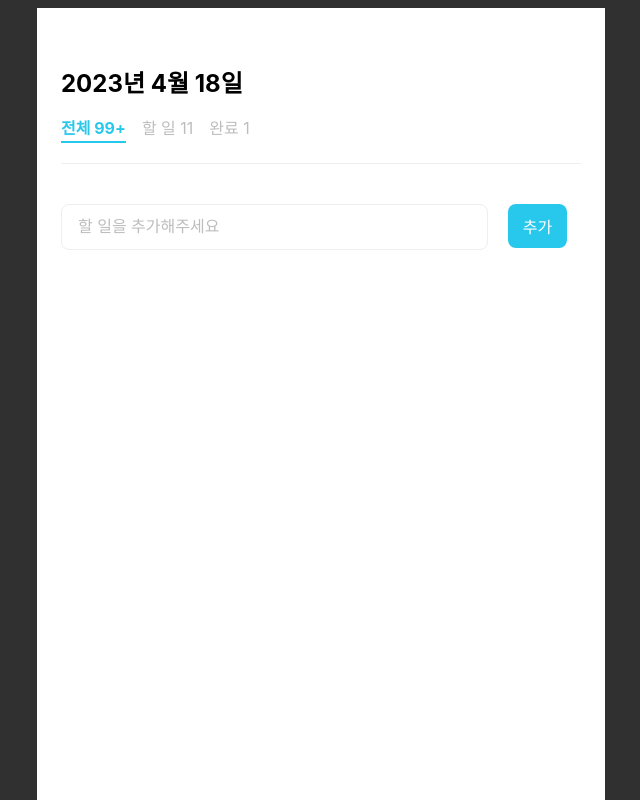
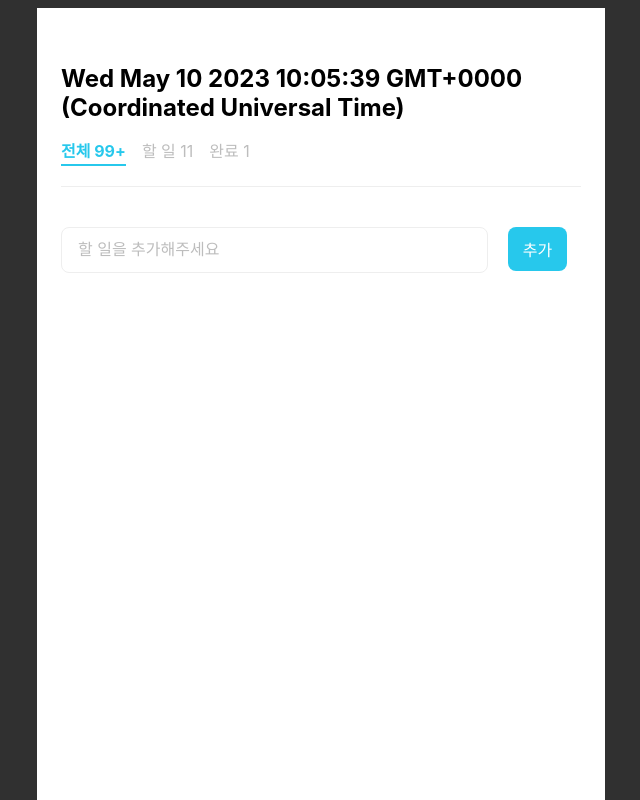
Before and after one commit to jikor1st/Gaeturdy-pre-project, a React (Create React App) app in the folder kimhyunmin-todo/: page / in a window 1280 px wide. Shown: the top 800 px of the page, without its empty margins (319-959 px from the left). Built offline with nearby package versions, Linux system fonts and the light colour scheme; a web font is replaced by a local one.

Commit message:
docs: TodoList 로직 설명 작성 진행중

```diff
--- a/kimhyunmin-todo/src/components/TodoForm.tsx
+++ b/kimhyunmin-todo/src/components/TodoForm.tsx
@@ -1,11 +1,14 @@
-// TodoForm.tsx
 import React, { useState } from 'react';
 import { FormWrapper, Input, Button } from '@/styles/TodoFormStyles';
 
+// interface Props: Props라는 이름의 인터페이스를 정의합니다. 이 인터페이스는 TodoForm 컴포넌트의 속성을 정의하며, 이 컴포넌트를 사용할 때 전달되어야 하는 속성의 타입을 명시합니다.
+// extends React.HTMLAttributes<HTMLFormElement>: Props 인터페이스가 React.HTMLAttributes<HTMLFormElement>를 확장(상속)합니다. 이를 통해 기본 HTML form 요소의 모든 속성을 사용할 수 있게 됩니다. 예를 들어, className, id, style 등의 속성을 TodoForm 컴포넌트에 전달할 수 있습니다.
+// onTodoSubmit: (todo: string) => void;: onTodoSubmit은 Props 인터페이스의 추가 속성으로, 함수 타입을 가집니다. 이 함수는 할 일 항목을 추가할 때 호출되며, 매개변수로 할 일의 문자열 값을 받습니다. 함수의 반환 타입은 void로, 반환값이 없음을 나타냅니다. 이 속성을 통해 TodoForm 컴포넌트는 할 일이 추가될 때 상위 컴포넌트로부터 전달받은 onTodoSubmit 함수를 호출할 수 있습니다.
 interface Props extends React.HTMLAttributes<HTMLFormElement> {
   onTodoSubmit: (todo: string) => void;
 }
 
+// TodoForm 컴포넌트는 할 일을 입력하고 추가하는 기능을 담당합니다.
 function TodoForm({ onTodoSubmit, ...props }: Props) {
   const [inputValue, setInputValue] = useState('');
 
--- a/kimhyunmin-todo/src/components/TodoList.tsx
+++ b/kimhyunmin-todo/src/components/TodoList.tsx
@@ -25,7 +25,7 @@ const TodoList = () => {
     return (
       <HomeContainer>
         <TodoWrapper>
-          <Title>2023년 4월 18일</Title>
+          <Title>{Date()}</Title>
           <TodoTabs />
           <Divider />
           <TodoForm onTodoSubmit={addTodo} />
```
